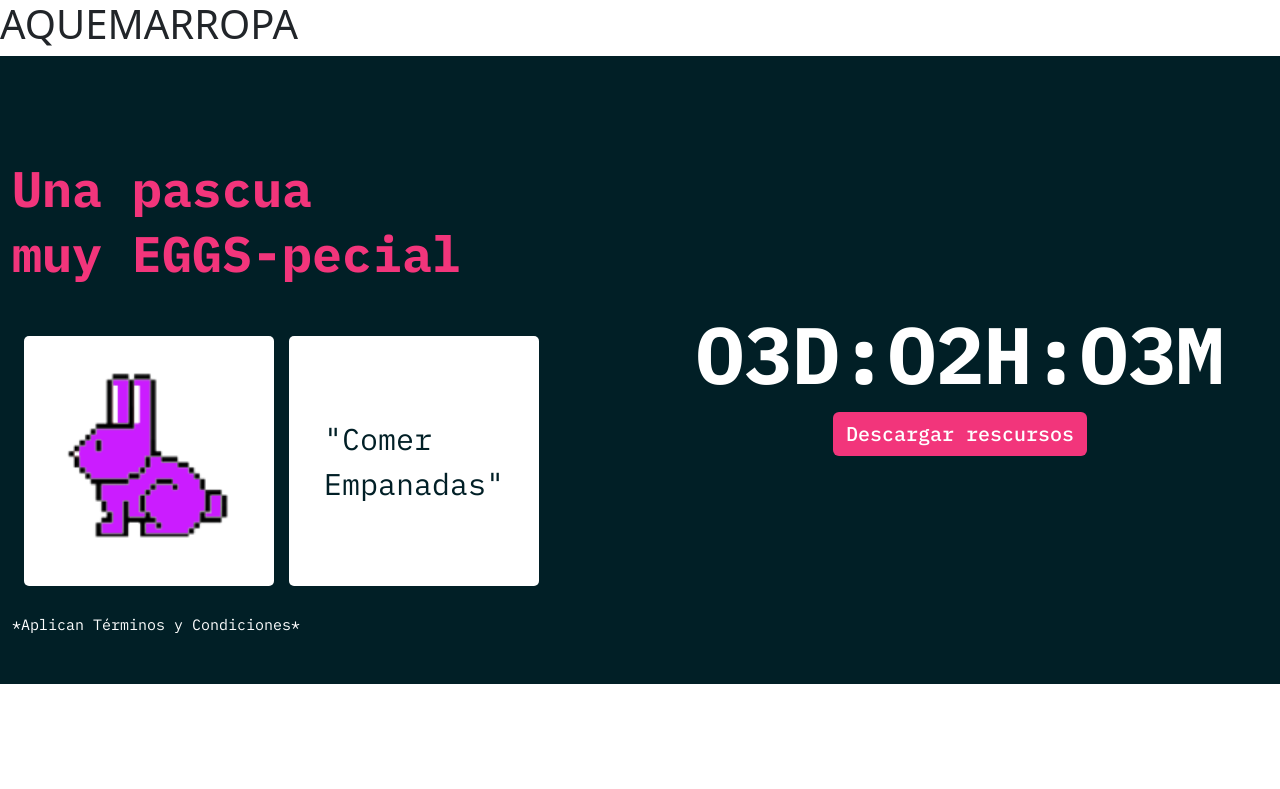
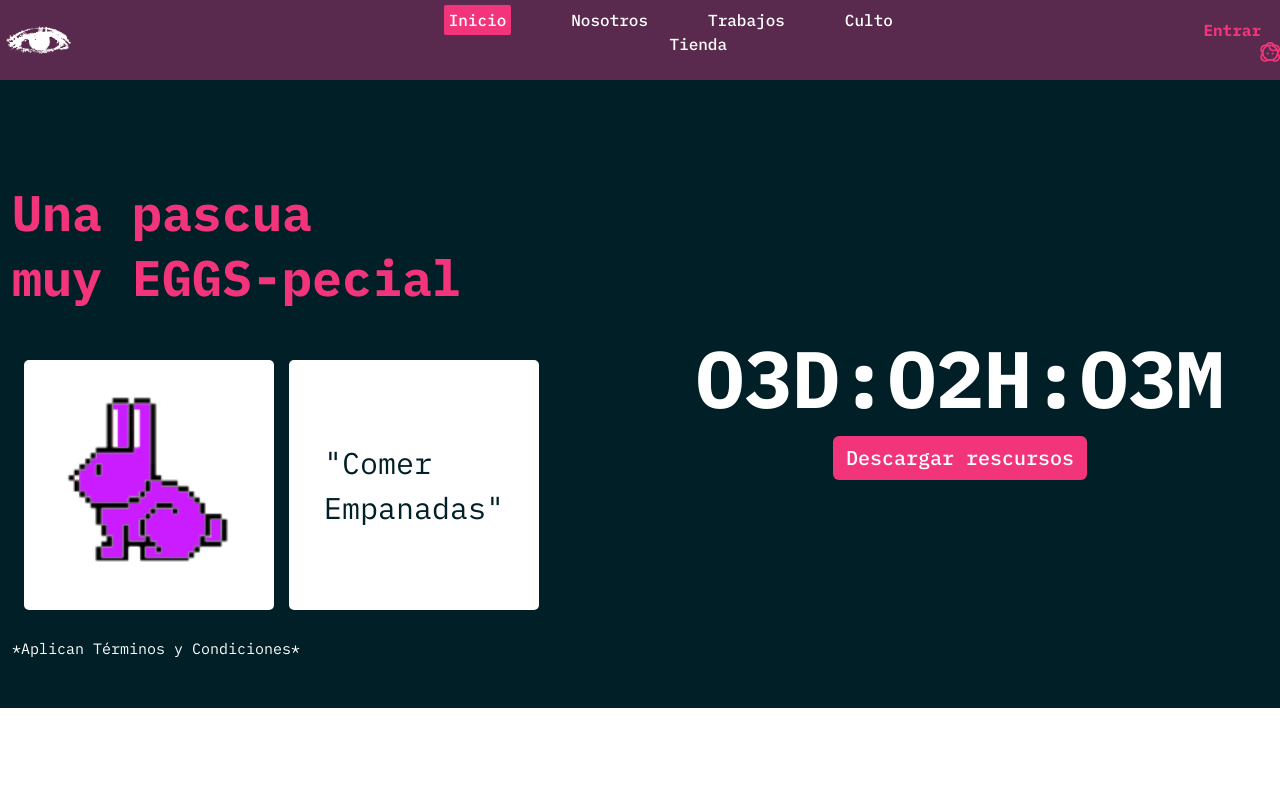
Before and after one commit to EGO58/aquemarropa, a React (Create React App) app: page / in a window 1280 px wide. Shown: the top 789 px of the page. Built offline with nearby package versions, Linux system fonts and the light colour scheme.

Commit message:
Se puso el menú y se creó la página de nosotros

```diff
--- a/src/App.js
+++ b/src/App.js
@@ -9,6 +9,7 @@ import Logia from './componentes/Logia';
 import Padrinos from './componentes/Padrinos';
 import Repositorio from './componentes/Repositorio';
 import Registro from './componentes/Registro';
+import Cabezote from './componentes/Cabezote';
 
 
 function App() {
@@ -16,7 +17,7 @@ function App() {
     <div className="App">
       {/* Contenido principal de tu aplicación */}
       <header>
-        <h1>AQUEMARROPA</h1>
+        <Cabezote></Cabezote>
       </header>
       <main>
         <Reto></Reto>
--- /dev/null
+++ b/src/componentes/Cabezote.js
@@ -0,0 +1,39 @@
+import './Estilo-Cabezote.css';
+import logo from '../assets/p-ojo-cabezote.png';
+import iconologin from '../assets/iconloginhome.png';
+
+function Cabezote() {
+    return (
+        <>
+            <div className="Head">
+
+                <div className="logo">
+                <img src={logo} alt="Logo Aquemarropa Corp" />
+
+            </div>
+                <div className="menu">
+
+                    <ul>
+                        <li className='seleccionado'><a href="#inicio">Inicio</a></li>
+                        <li><a href="#nosotros">Nosotros</a></li>
+                        <li><a href="#trabajos">Trabajos</a></li>
+                        <li><a href="#culto">Culto</a></li>
+                        <li><a href="#tienda">Tienda</a></li>
+                    </ul>
+                </div>
+
+                <div className='loginmenu'>
+                <ul>
+                  <a href="#perfil"> Entrar </a>
+                  <img src={iconologin} alt="icono de login"/>
+                </ul>
+
+                </div>
+
+            </div>
+
+        </>
+    );
+  }
+
+  export default Cabezote;
--- /dev/null
+++ b/src/componentes/Estilo-Cabezote.css
@@ -0,0 +1,73 @@
+.Head{
+    background-color:#592a4d;
+    height: 80px;
+    display: flex;
+    align-items: center;
+    justify-content: center;
+    /*height: 100%;*/
+}
+
+
+.logo {
+  float: left; /* Alinea el logo a la izquierda */
+  margin-right: 200px; /* Añade un margen entre el logo y la lista del menú */
+}
+
+.logo img {
+  max-height: 40px; /* Ajusta la altura máxima del logo según sea necesario */
+  vertical-align: middle; /* Alinea verticalmente el logo */
+}
+.menu {
+    text-align: center;
+  }
+
+  .seleccionado a {
+    background-color: #f2357b;
+    padding: 5px;
+    border-radius: 2px;
+  }
+
+  .menu ul {
+    list-style-type: none;
+  }
+
+  .menu ul li {
+    display: inline-block;
+    margin-right:60px;
+  }
+
+  .menu ul li:last-child {
+    margin-right:0;
+  }
+
+  /* Tipografias y Color*/
+  .menu ul li a {
+    text-decoration: none;
+    font-family: "IBM Plex Mono", monospace;
+    font-weight: 500;
+    font-style: normal; /* Cambia la tipografía */
+    color: #fff; /* Cambia el color del texto */
+  }
+
+.loginmenu{
+  float: right; /* Alinea el logo a la izquierda */
+  margin-right: 0px;
+}
+
+  .loginmenu a {
+  margin-left: 200px;
+  text-decoration: none;
+  font-family: "IBM Plex Mono", monospace;
+    font-weight: 800;
+    font-style: normal; /* Cambia la tipografía */
+    color: #f2357b;
+  }
+
+  .loginmenu img {
+  vertical-align: middle;
+  float: right;
+  margin-left: 10px;
+  margin-right: 0px;
+  weight: auto;
+  height: 20px;
+  }
```
Also changed, not shown: src/componentes/nosotros.js (added, +29 -0 lines), src/assets/iconloginhome.png (added), src/assets/p-ojo-cabezote.png (added).
